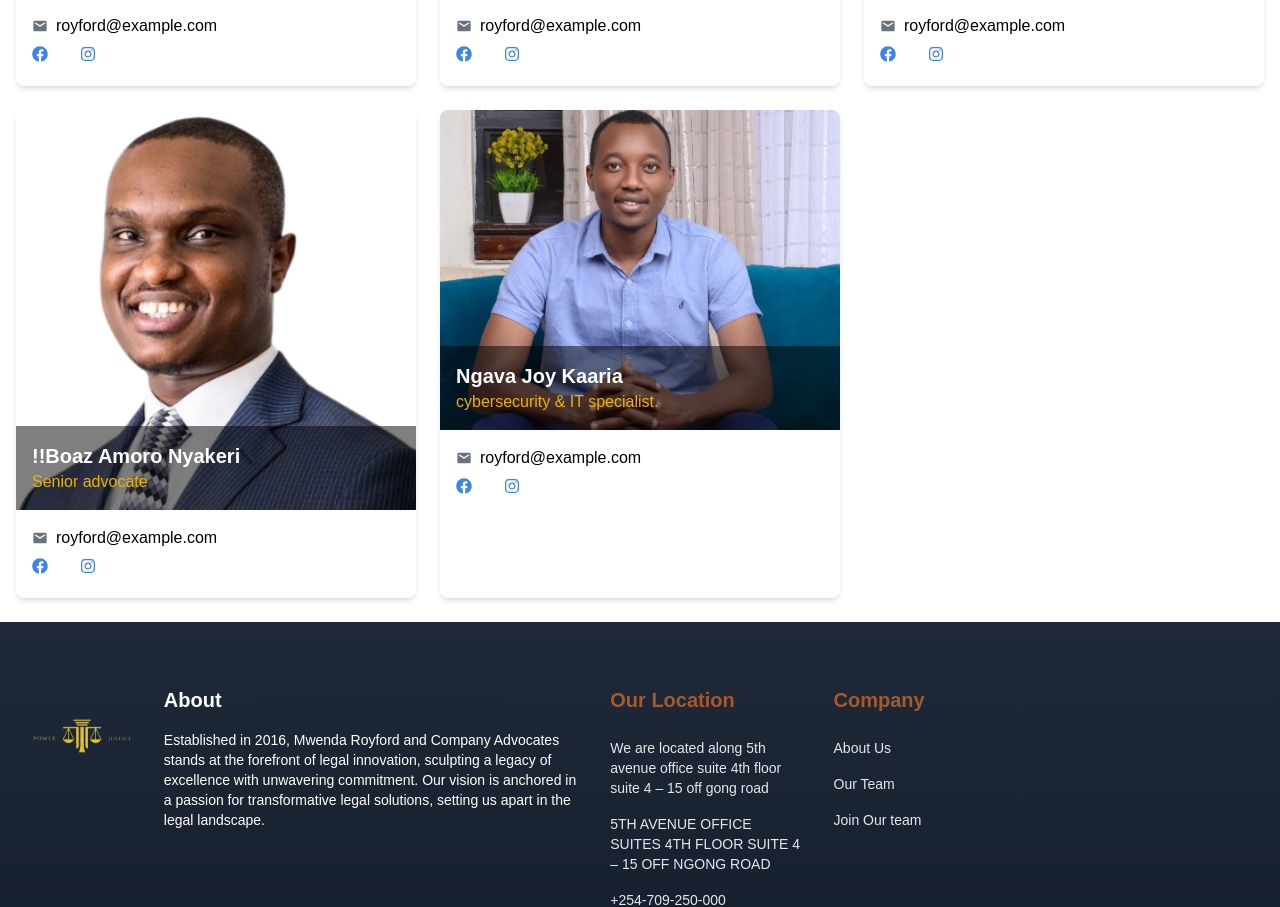
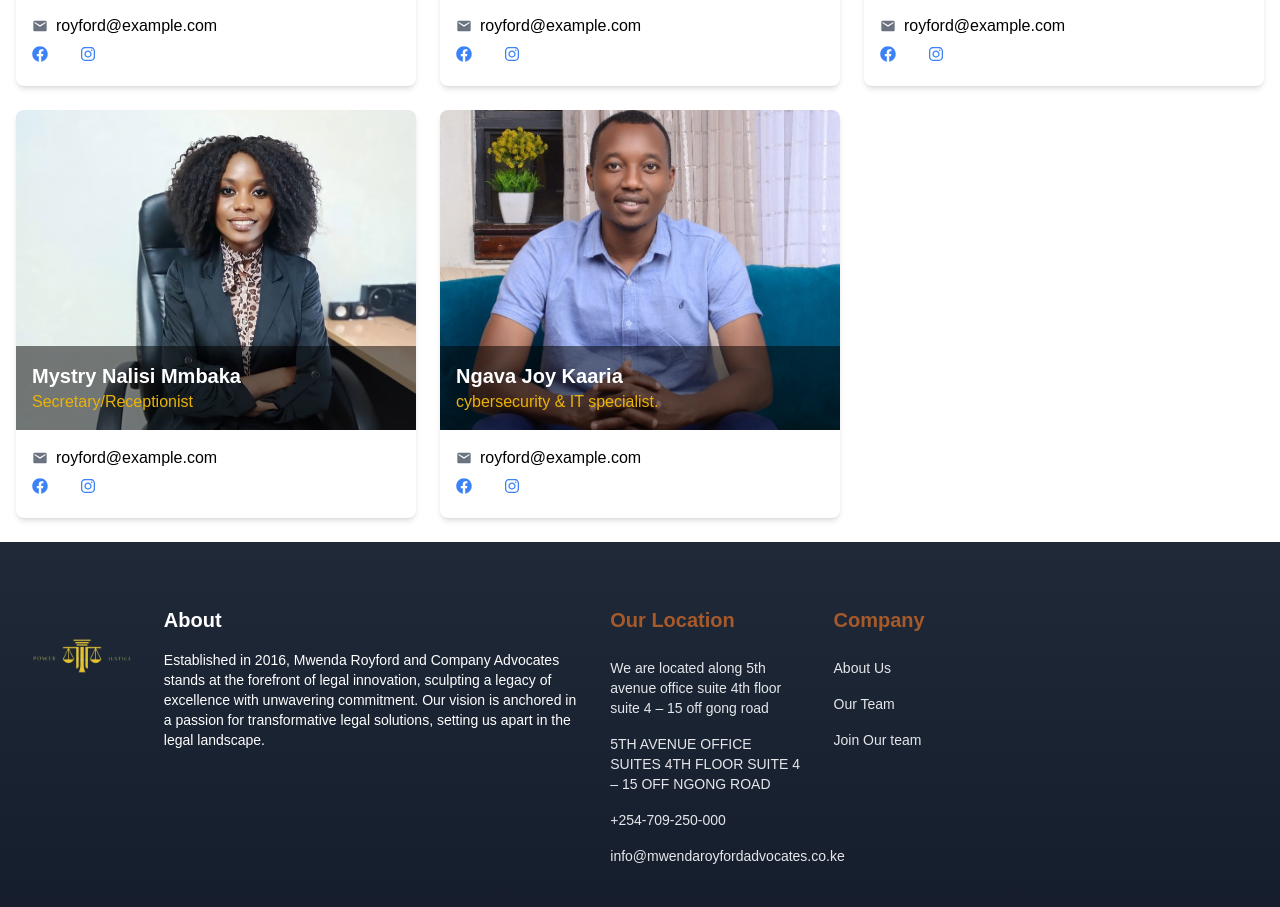
Before and after one commit to rencyngina/law-firm, a Next.js app: page /team in a window 1280 px wide. Shown: the part 846-1753 px from the top of the page. Built offline with nearby package versions, Linux system fonts and the light colour scheme; some icons are missing.

Commit message:
new code

```diff
--- a/src/pages/team.jsx
+++ b/src/pages/team.jsx
@@ -51,9 +51,9 @@ const Team = () => {
     },
     {
       id: 4,
-      name: " !!Boaz Amoro Nyakeri",
-      image: '/images/John-Mbaluto.webp',
-      work: 'Senior advocate',
+      name: "Mystry Nalisi Mmbaka",
+      image: '/images/secritary1.jpg',
+      work: 'Secretary/Receptionist',
       email: 'royford@example.com',
       facebook: 'https://www.facebook.com/royford',
       twitter: 'https://www.twitter.com/royford',
```
Also changed, not shown: public/images/secritary1.jpg (added).
